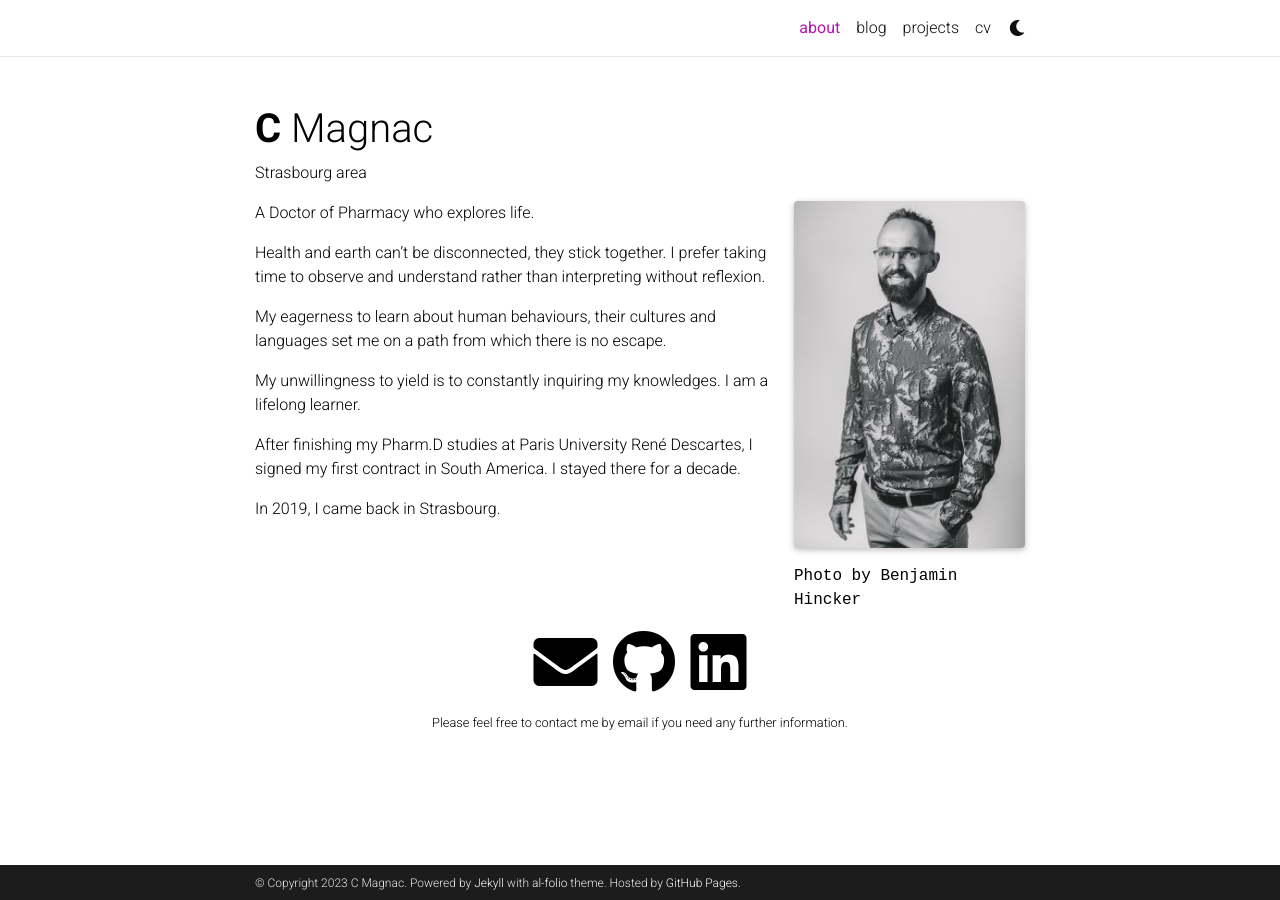
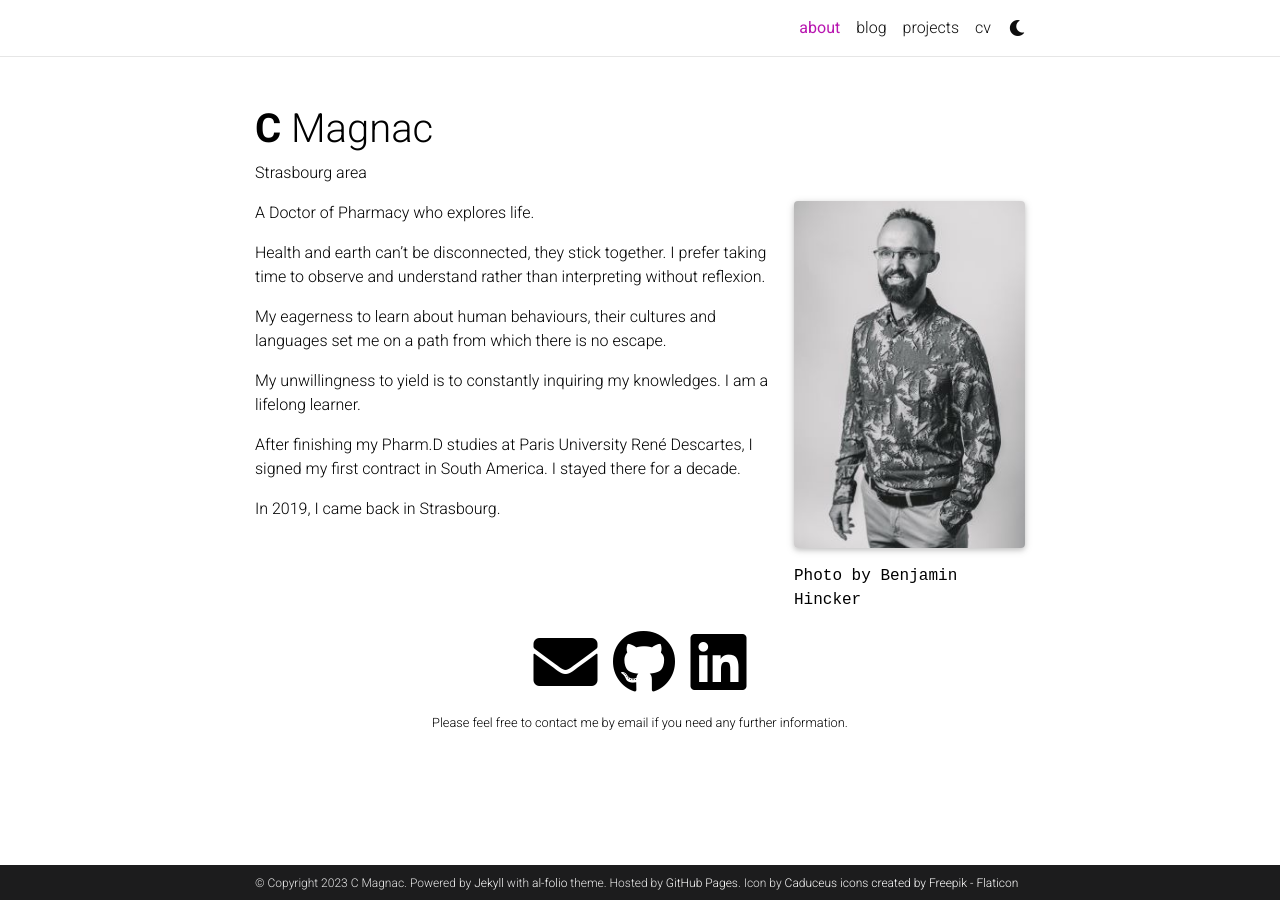
Before and after one commit to CMagnac/cmagnac.github.io, a Jekyll site: the page built from _pages/about.md, in a window 1280 px wide. Built offline with Jekyll 4.4.1, drawn with Linux system fonts in a browser that asks for light colours; full-size pictures stand in for the smaller copies a plugin makes; comment, search, counter and statistics services are not loaded; a style sheet for code colours, icons or effects is not loaded; part of the change alters nothing that is shown.

Commit message:
Update config file

```diff
--- a/_config.yml
+++ b/_config.yml
@@ -11,10 +11,12 @@ description: > # the ">" symbol means to ignore newlines until "footer_text:"
 footer_text: >
   Powered by <a href="https://jekyllrb.com/" target="_blank">Jekyll</a> with <a href="https://github.com/alshedivat/al-folio">al-folio</a> theme.
   Hosted by <a href="https://pages.github.com/" target="_blank">GitHub Pages</a>.
+  Icon by <a href="https://www.flaticon.com/free-icons/caduceus" title="caduceus icons">Caduceus icons created by Freepik - Flaticon</a>
 keywords: jekyll, jekyll-theme, portfolio-website, personal-website
 
 lang: en, fr # the language of your site (for example: en, fr, cn, ru, etc.)
-icon: 🌐  # the emoji used as the favicon (alternatively, provide image name in /assets/img/)
+icon: /assets/img/caduceus.png
+# the emoji used as the favicon (alternatively, provide image name in /assets/img/)
 
 url: https://cmagnac.github.io # the base hostname & protocol for your site
 baseurl: # the subpath of your site, e.g. /blog/
@@ -39,7 +41,7 @@ repo_theme_dark: dark           # https://github.com/anuraghazra/github-readme-s
 # will use title and url fields
 # Take a look to https://github.com/jekyll/jekyll-feed for more customization
 
-rss_icon: false
+# rss_icon: false
 
 # -----------------------------------------------------------------------------
 # Layout
@@ -57,9 +59,9 @@ max_width: 800px
 # Open Graph & Schema.org
 # -----------------------------------------------------------------------------
 # Display links to the page with a preview object on social media.
-serve_og_meta: false # Include Open Graph meta tags in the HTML head
-serve_schema_org: false # Include Schema.org in the HTML head
-og_image: # The site-wide (default for all links) Open Graph preview image
+# serve_og_meta: false # Include Open Graph meta tags in the HTML head
+# serve_schema_org: false # Include Schema.org in the HTML head
+# og_image: # The site-wide (default for all links) Open Graph preview image
 
 # -----------------------------------------------------------------------------
 # Social integration
@@ -75,8 +77,8 @@ contact_note: >
 # Analytics and search engine verification
 # -----------------------------------------------------------------------------
 
-google_analytics:  # your Google Analytics measurement ID (format: G-XXXXXXXXXX)
-panelbear_analytics:  # panelbear analytics site ID (format: XXXXXXXXX)
+google_analytics: G-5KNYZGJB8V
+panelbear_analytics:  # panelbear analytics site ID (format: XXXXXXXXX) 384221719
 
 google_site_verification:  # your google-site-verification ID (Google Search Console)
 bing_site_verification:  # out your bing-site-verification ID (Bing Webmaster)
@@ -113,17 +115,6 @@ related_blog_posts:
 #   theme: preferred_color_scheme  # name of the color scheme (preferred works well with al-folio light/dark mode)
 #   emit_metadata: 0
 #   lang: en
-
-# Disqus comments (DEPRECATED)
-# disqus_shortname: al-folio # put your disqus shortname
-# https://help.disqus.com/en/articles/1717111-what-s-a-shortname
-
-# External sources.
-# If you have blog posts published on medium.com or other exteranl sources,
-# you can display them in your blog by adding a link to the RSS feed.
-# external_sources:
-#   - name: medium.com
-#     rss_url: https://medium.com/@al-folio/feed
 
 # -----------------------------------------------------------------------------
 # Collections
@@ -206,18 +197,19 @@ jekyll-minifier:
 # Jekyll Archives
 # -----------------------------------------------------------------------------
 
-jekyll-archives:
-  enabled: [year, tags, categories] # enables year, tag and category archives (remove if you need to disable one of them).
-  layouts:
-    year: archive-year
-    tag: archive-tag
-    category: archive-category
-  permalinks:
-    year: '/blog/:year/'
-    tag: '/blog/tag/:name/'
-    category: '/blog/category/:name/'
+# jekyll-archives:
+#   enabled: [year, tags, categories] # enables year, tag and category archives (remove if you need to disable one of them).
+#   layouts:
+#     year: archive-year
+#     tag: archive-tag
+#     category: archive-category
+#   permalinks:
+#     year: '/blog/:year/'
+#     tag: '/blog/tag/:name/'
+#     category: '/blog/category/:name/'
 
-display_tags: false # this tags will be dispalyed on the front page of your blog
+# # this tags will be dispalyed on the front page of your blog
+# display_tags: false
 
 # -----------------------------------------------------------------------------
 # Jekyll Link Attributes
@@ -255,7 +247,7 @@ imagemagick:
 # Jekyll Diagrams
 # -----------------------------------------------------------------------------
 
-jekyll-diagrams:
+# jekyll-diagrams:
     # configuration, see https://github.com/zhustec/jekyll-diagrams.
     # feel free to comment out this section if not using jekyll diagrams.
 
```
